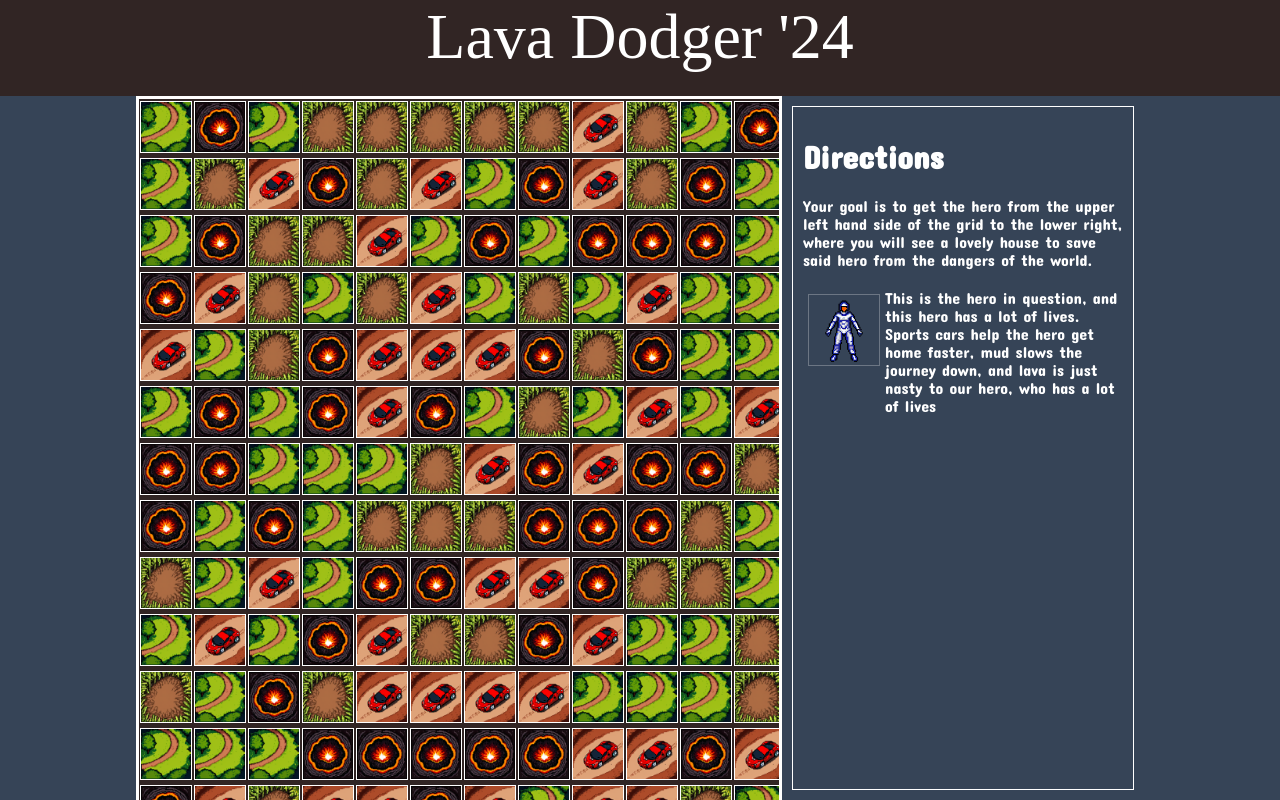
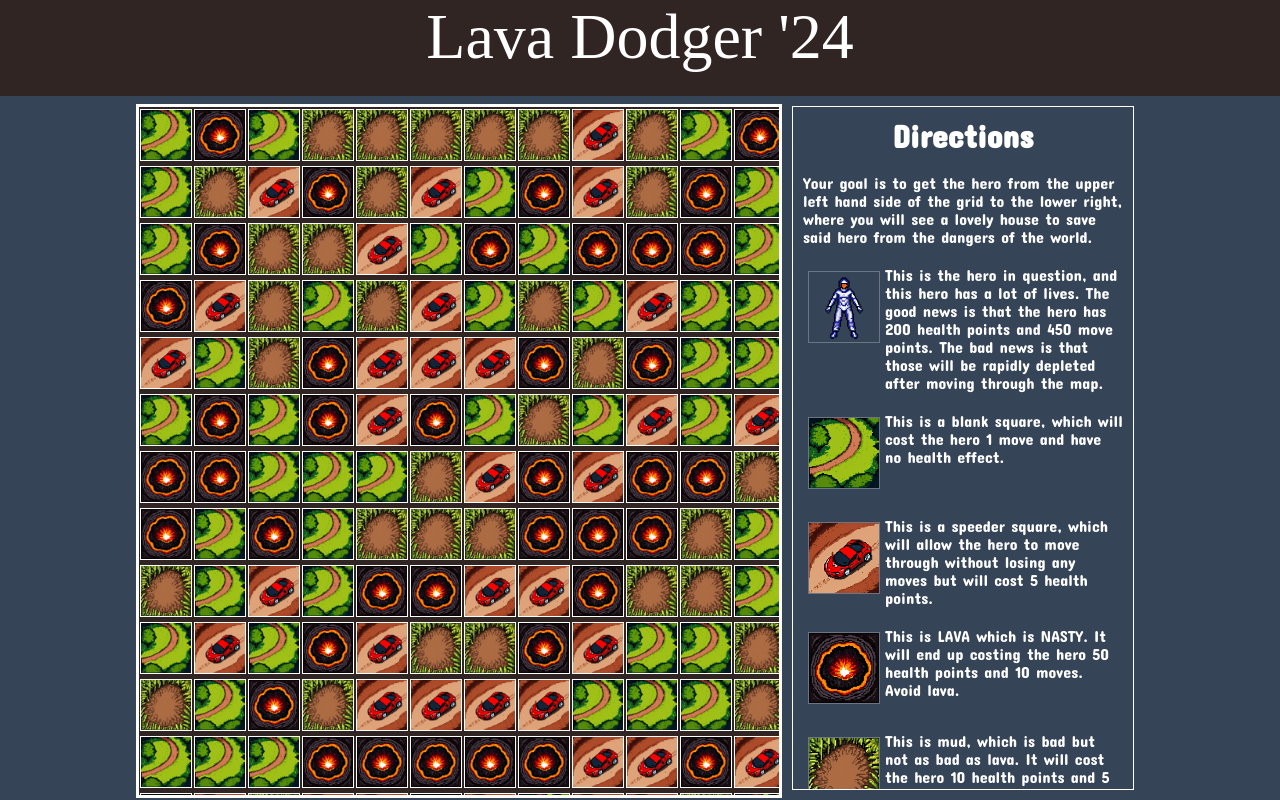
Before and after one commit to douglasgrim/lava-dodger-24, a React (Create React App) app: page /interactive in a window 1280 px wide. Built offline with nearby package versions, Linux system fonts and the light colour scheme; a web font is replaced by a local one.

Commit message:
updated type to use blank instead of normal for grid square, added to directions

```diff
--- a/src/app/mocks.ts
+++ b/src/app/mocks.ts
@@ -1,7 +1,4 @@
-import { GroundType, Position, MockResponse, IResponseData } from "./types";
-
-import heroImg from '../../../assets/images/hero.png';
-
+import { GroundType, Position, ImageType, IResponseData, VerbiageType } from './types';
 
 const delay = (timems: number):Promise<undefined> => new Promise((resolve) => {
   setTimeout(() => {
@@ -30,18 +27,40 @@
 
   await delay(1500);
 
+const directionList: VerbiageType[] = [
+  {
+    text: 'Your goal is to get the hero from the upper left hand side of the grid to the lower right, where you will see a lovely house to save said hero from the dangers of the world.',
+  },
+  {
+    text: 'This is the hero in question, and this hero has a lot of lives. The good news is that the hero has 200 health points and 450 move points. The bad news is that those will be rapidly depleted after moving through the map.',
+    imageUrl: 'hero',
+  },
+  {
+    text: 'This is a blank square, which will cost the hero 1 move and have no health effect.',
+    imageUrl: 'blank',
+  },
+  {
+    text: 'This is a speeder square, which will allow the hero to move through without losing any moves but will cost 5 health points.',
+    imageUrl: 'speeder',
+  },
+  {
+    text: 'This is LAVA which is NASTY. It will end up costing the hero 50 health points and 10 moves. Avoid lava.',
+    imageUrl: 'lava',
+  },
+  {
+    text: 'This is mud, which is bad but not as bad as lava. It will cost the hero 10 health points and 5 moves',
+    imageUrl: 'mud',
+  },
+  {
+    text: 'And finally, this is home: the square in the lower right where the hero can relax and consider the game won.',
+    imageUrl: 'goal',
+  }
+]
+
   return {
     startingPosition,
     goal,
     groundSquares,
-    directionList: [
-      {
-        text: 'Your goal is to get the hero from the upper left hand side of the grid to the lower right, where you will see a lovely house to save said hero from the dangers of the world.',
-      },
-      {
-        text: 'This is the hero in question, and this hero has a lot of lives. Sports cars help the hero get home faster, mud slows the journey down, and lava is just nasty to our hero, who has a lot of lives',
-        imageUrl: 'hero',
-      }
-    ]
+    directionList,
   };
 };
--- a/src/app/types.ts
+++ b/src/app/types.ts
@@ -16,7 +16,7 @@
   | 'lava'
   | 'loadingIcon'
   | 'mud'
-  | 'normal'
+  | 'blank'
   | 'speeder'
   | 'welcomeImage'
 );
--- a/src/assets/getImage.ts
+++ b/src/assets/getImage.ts
@@ -5,7 +5,7 @@
 import normal from './images/normal.png';
 import speeder from './images/speeder.png';
 import welcomeImage from './images/welcomeImage.png';
-import goal from './images/welcomeImage.png';
+import goal from './images/goal.png';
 
 import { ImageType } from '../app/types';
 
@@ -14,7 +14,7 @@
 imageMap.set('lava', lava);
 imageMap.set('loadingIcon', loadingIcon);
 imageMap.set('mud', mud);
-imageMap.set('normal', normal);
+imageMap.set('blank', normal);
 imageMap.set('speeder', speeder);
 imageMap.set('welcomeImage', welcomeImage);
 imageMap.set('goal', goal);
--- a/src/webview/components/Directions/directions.css
+++ b/src/webview/components/Directions/directions.css
@@ -5,8 +5,13 @@
   padding: 10px;
   color: white;
   width: 25vw;
+  overflow: auto;
 }
 
+.directions h1 {
+  margin: 0;
+  text-align: center;
+}
 .verbiage {
   margin: 20px 0;
   display: flex;
--- a/src/webview/components/GridSquare.tsx
+++ b/src/webview/components/GridSquare.tsx
@@ -22,7 +22,7 @@
     return <img src={getImage('lava')} />;
     break;
   default:
-    return <img src={getImage('normal')} />;
+    return <img src={getImage('blank')} />;
   }
 }
 
--- a/src/webview/components/world-map.css
+++ b/src/webview/components/world-map.css
@@ -17,9 +17,10 @@
   position: relative;
   overflow: hidden;
   width: 50vw;
-  height: 88vh;
+  height: 86vh;
   border: solid 3px white;
   background: #312524;
+  margin-top: 1vh;
 }
 
 .grid-row {
```
